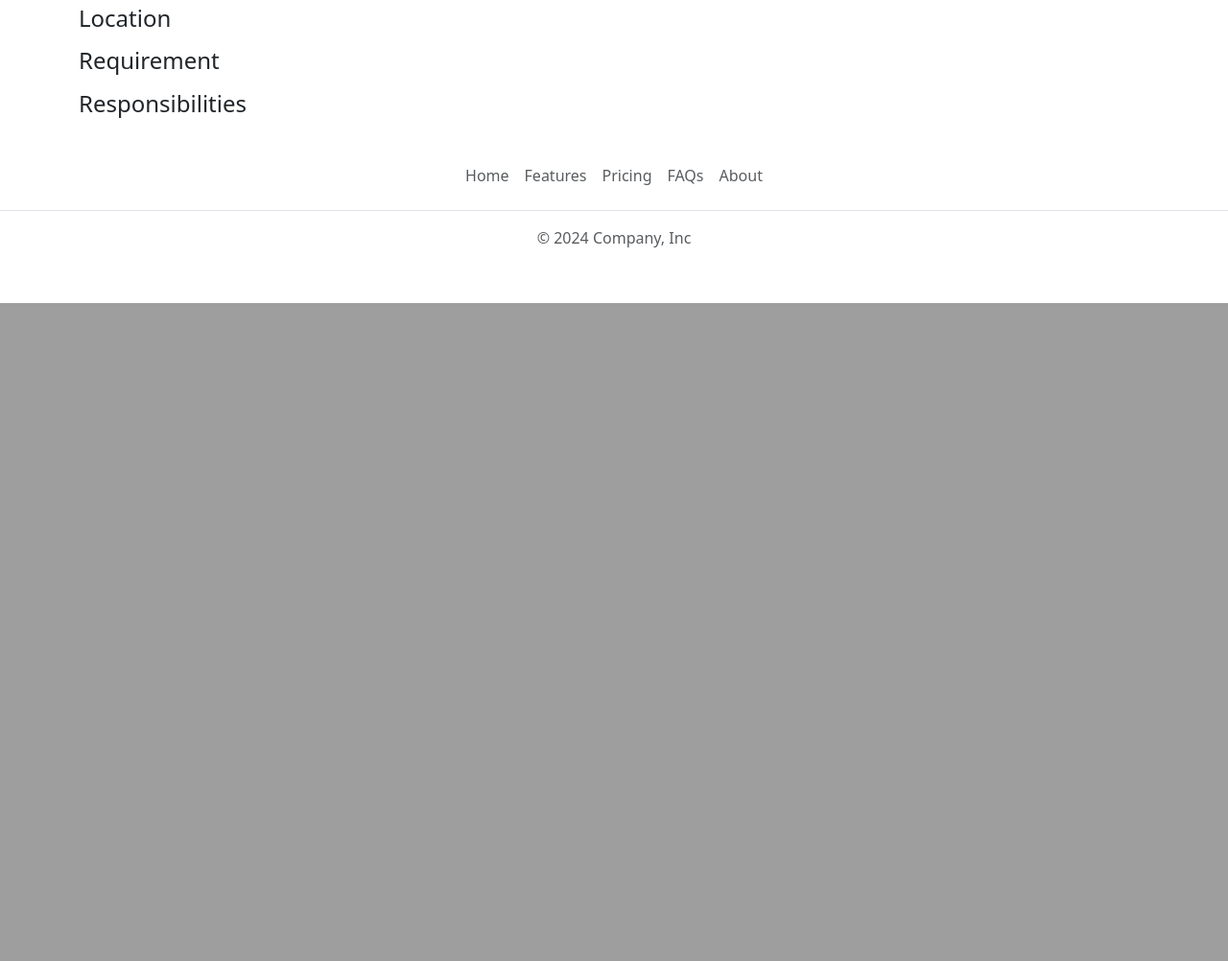
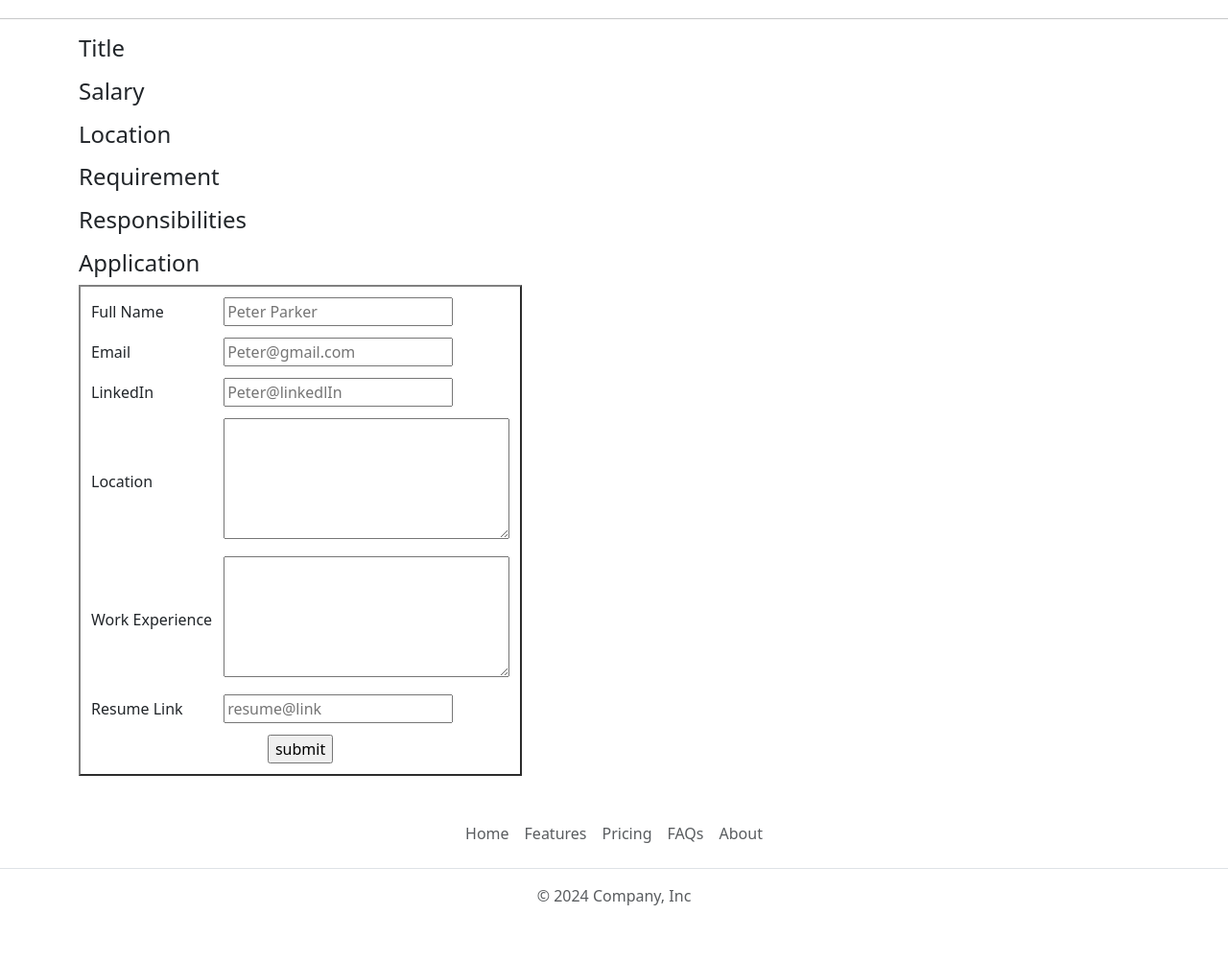
Before and after one commit to Tshaan1104/website_first, a Flask app: template templates/job_page.html in a window 1280 px wide. Shown: the part 1097-2099 px from the top of the page at 96% size. Before the commit the page ends 1413 px from the top, so only its background shows below. Run offline with Flask 3, Linux system fonts and the light colour scheme; the template is opened without the code that fills it, so the values that code supplies are empty.

Commit message:
store application in database

```diff
--- a/app.py
+++ b/app.py
@@ -1,8 +1,9 @@
 # print('hello world')
 
-from flask import Flask, render_template, jsonify
+from flask import Flask, render_template, jsonify,request
+from flask.wrappers import Request
 from sqlalchemy import text
-from database import load_jobs_from_db, load_job_from_db
+from database import load_jobs_from_db, load_job_from_db,add_data_to_db
 
 app = Flask(__name__)
 
@@ -33,6 +34,12 @@ def show_job(id):
     return "Not Found"
   return render_template('job_page.html', jobs=job)
 
+@app.route("/job/<id>/apply", methods=['POST'])
+def apply_job(id):
+  data=request.form
+  job=load_job_from_db(id)
+  add_data_to_db(id,data)
+  return render_template('application_submitted.html',application=data,jobs=job)
 
 print(__name__)
 if __name__ == '__main__':
--- /dev/null
+++ b/templates/application_form.html
@@ -0,0 +1,31 @@
+<div>
+
+  <form action="/job/{{jobs.id}}/apply" method='post'>
+      <table border=2 style="border-spacing: 10px; border-collapse: separate;" >
+          <tr>
+              <td><label for="">Full Name</label></td> <td><input type="text" name="full_name" placeholder="Peter Parker"></td>
+          </tr>
+          <tr>
+              <td><label for="">Email</label></td> <td><input type="text" name="Email" placeholder="Peter@gmail.com"></td>
+          </tr>
+          <tr><td><label for="">LinkedIn</label></td><td><input type="text" name="LinkedIn" placeholder="Peter@linkedlIn"></td>
+          </tr>
+
+        <tr>
+            <td><label for="location">Location</label></td>
+            <td><textarea name="loc" id="" cols="30" rows="5"></textarea></td>
+        </tr>
+        <tr>
+            <td><label for="location">Work Experience</label></td>
+            <td><textarea name="work-exp" id="" cols="30" rows="5" placeholder=""></textarea></td>
+        </tr>
+        <tr>
+            <td><label for="location">Resume Link</label></td>
+            <td><input type="text" name="resume" placeholder="resume@link"></td>
+        </tr>
+        <tr>
+            <td colspan="2" style="text-align: center;"><input type="submit" value="submit"></td>
+        </tr>
+      </table>
+  </form>
+</div>
--- a/templates/banner.html
+++ b/templates/banner.html
@@ -1,10 +1,12 @@
 <style>
   #bn{
-    width:90%;
+    width:100%;
     /* max-width:100vw; */
-    margin:10px auto;
+    margin-top:10px;
+    margin-bottom:20px;
     display: grid;
     place-items: center;
   }
 </style>
-<img id="bn" class="img-fluid"  src="https://tse1.mm.bing.net/th?id=OIP.Qw7vlSzRti8jmA072wvxGwHaHa&pid=Api&rs=1&c=1&qlt=95&w=118&h=118">
+<img id="bn" class="img-fluid"  src="https://img.freepik.com/premium-photo/human-resources-people-networking-concept-uds_31965-361522.jpg?size=626&ext=jpg">
+<hr>
--- a/templates/job_page.html
+++ b/templates/job_page.html
@@ -6,18 +6,12 @@
   <title>{{jobs.title}}- Careers</title>
 </head>
 <body>
-  <nav class="navbar bg-body-tertiary">
-    <div class="container-fluid">
-      <a class="navbar-brand" href="/">
-        <img src="https://tse4.mm.bing.net/th?id=OIP.0ZpMZ-mQdsWmn3aYm5oH3QHaF5&pid=Api&P=0&h=180" alt="Logo" width="30" height="24" class="d-inline-block align-text-top">
-        Bootstrap
-      </a>
-    </div>
-  </nav>
+  {%include 'nav.html' %}
+  <h1 class="text-center mt-2 mb-4" >Hello World to this page</h1>
+
   {%include 'banner.html' %}
   <div class="container">
 
-  <h1 class="text-center mt-2 mb-4"">Hello World to this page</h1>
   <h4>Title</h4>
   <p class="lead">{{jobs.title}}</p>
   <h4>Salary</h4>
@@ -38,6 +32,8 @@
   {%endfor%}
     </ul>
   <!-- <p class="lead">{{jobs.responsibilities}}</p> -->
+    <h4>Application</h4>
+  {% include 'application_form.html' %}
   </div>
   {%include 'footer.html' %}
 </body>
--- a/templates/nav.html
+++ b/templates/nav.html
@@ -1,7 +1,7 @@
 <nav class="navbar bg-body-tertiary shadow-sm fixed-top bg-white">
   <div class="container-fluid">
     <a class="navbar-brand" href="/">
-      <img src="static/bootstrap-logo.svg" alt="Logo" width="30" height="24" class="d-inline-block align-text-top">
+      <img src="https://tse1.mm.bing.net/th?id=OIP.dphNSJAWu3jIw0fmYbuOlAHaHa&pid=Api&P=0&h=180" alt="Logo" width="30" height="24" class="d-inline-block align-text-top">
       Sample_Project
     </a>
   </div>
```
Also changed, not shown: database.py (+15 -0 lines), templates/application_submitted.html (added, +34 -0 lines).
